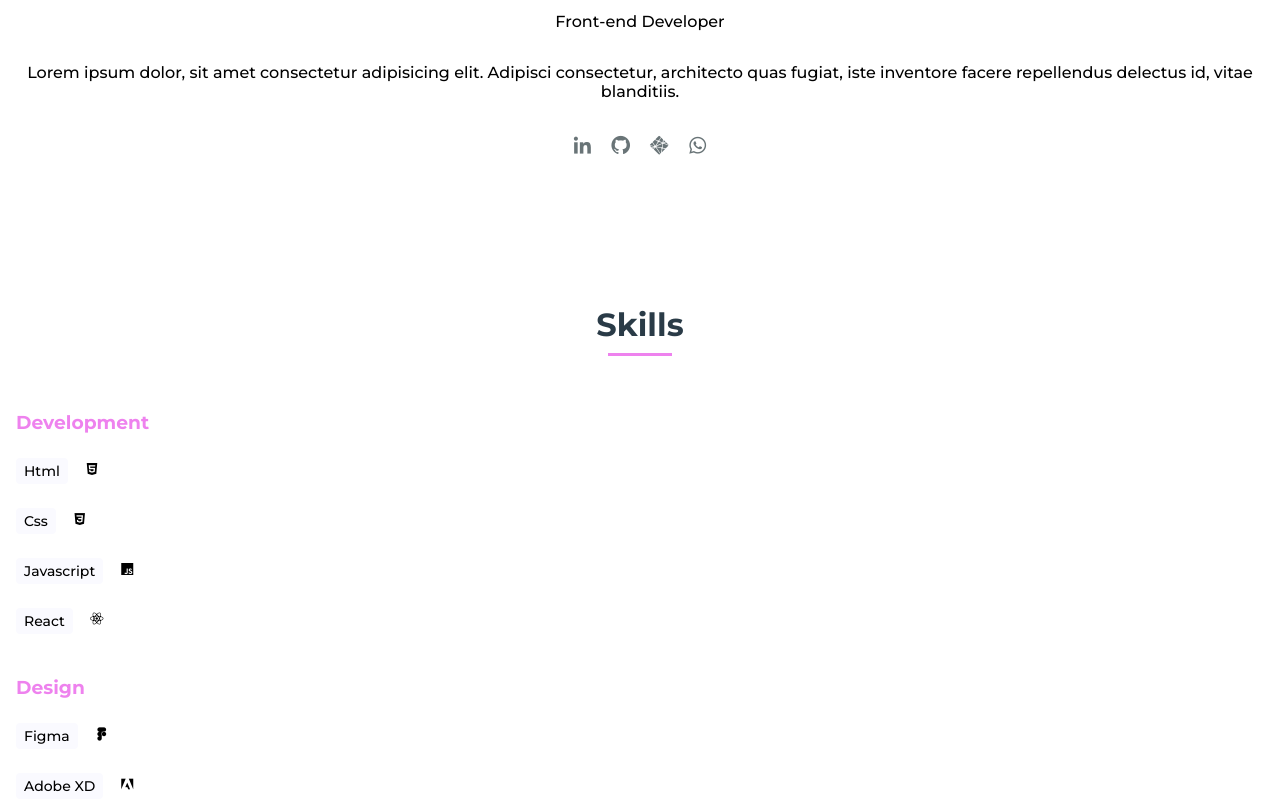
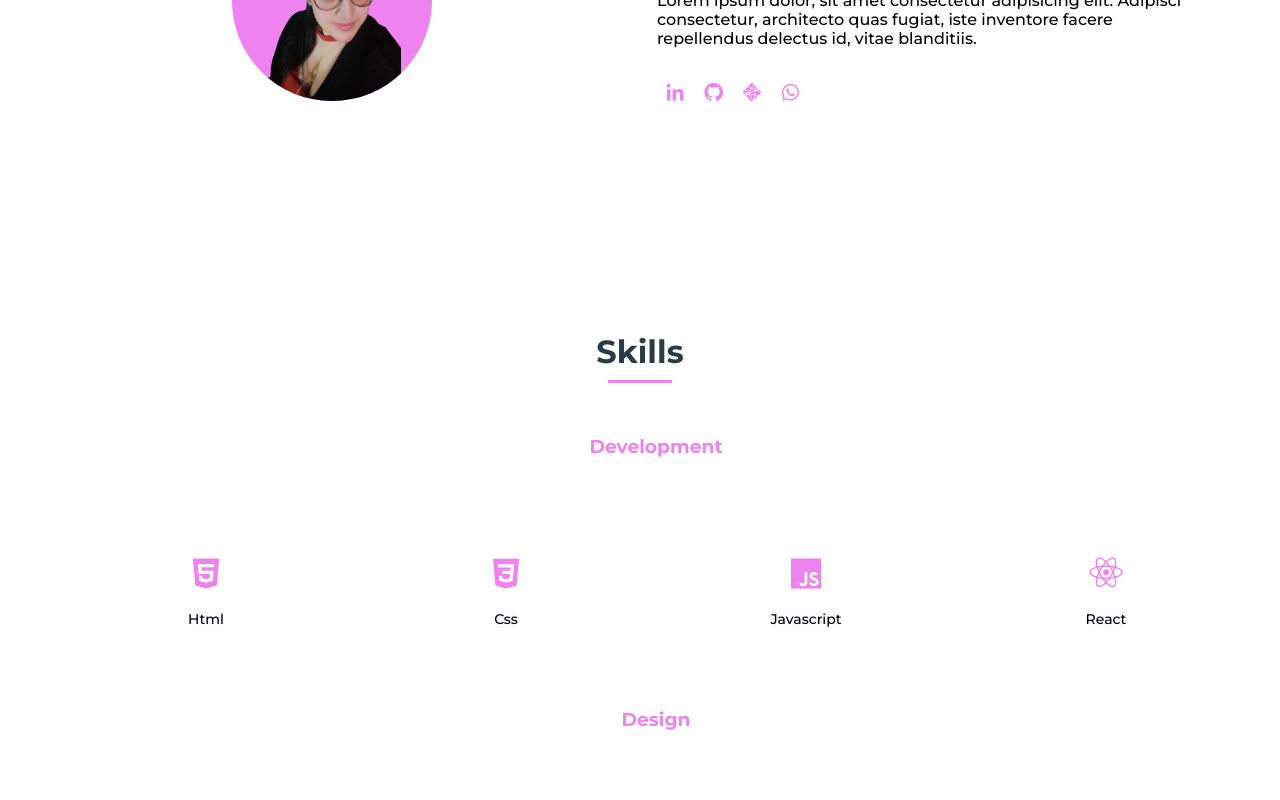
Before and after one commit to PauliMorales/myportfolio, a React (Vite) app: page / in a window 1280 px wide. Shown: the part 1200-2000 px from the top of the page. Built offline with nearby package versions, Linux system fonts and the light colour scheme.

Commit message:
Querty media update

```diff
--- a/src/App.css
+++ b/src/App.css
@@ -1,21 +1,37 @@
-.section{
-    padding: 3rem 0;
+.section {
+  padding: 4rem 1.5rem;
 }
-.section-title{
+.section-title {
   position: relative;
   font-size: 2rem;
   color: var(--dark-color);
   margin: 2rem 0;
   text-align: center;
 }
-.section-title::after{
+.section-title::after {
   position: absolute;
   content: "";
   width: 32px;
-    height: .18rem;
+  height: 0.18rem;
   left: 0;
   right: 0;
   margin: auto;
   top: 2rem;
   background-color: var(--first-color);
 }
+
+@media screen and (min-width: 768px) {
+  .section {
+    padding-top: 4rem;
+  }
+  .section-title {
+    margin-bottom: 4rem;
+  }
+  .section-title::after {
+    width: 64px;
+    top: 3rem;
+  }
+  .bx:hover {
+    transform: scale(2);
+  }
+}
--- a/src/components/About/about.css
+++ b/src/components/About/about.css
@@ -30,7 +30,7 @@
   margin-bottom: 0.5rem;
 }
 .about__text {
-  margin-bottom: 2rem;
+  margin: 2rem 0.5rem;
 }
 .about__profession {
   display: block;
@@ -40,11 +40,11 @@
   font-size: 1.4rem;
   margin: 0 0.5rem;
 }
-.about__social-icon:hover {
+.about__social-icon {
   color: var(--first-color);
 }
 
-@media screen and (max-width: 768px) {
+@media screen and (min-width: 768px) {
   .about__container {
     grid-template-columns: repeat(2, 1fr);
     align-items: center;
@@ -55,4 +55,7 @@
     width: 200px;
     height: 200px;
   }
+  .about__text {
+    margin: 0 3rem 2rem 1px;
+  }
 }
--- a/src/components/Contact/Contact.jsx
+++ b/src/components/Contact/Contact.jsx
@@ -92,7 +92,7 @@ const Contact = () => {
               />
             </label>
             <br />
-            <button type="submit">Send</button>
+            <button className="contact__button" type="submit">Send</button>
           </form>
         </div>
       </section>
--- a/src/components/Contact/contact.css
+++ b/src/components/Contact/contact.css
@@ -1,10 +1,5 @@
 .contact__container {
   row-gap: 2rem;
-  max-width: 100%;
-  display: flex;
-  width: calc(100% - 2rem);
-  margin-left: 1rem;
-  margin-right: 1rem;
 }
 .contact__subtitle {
   font-size: var(--normal-font-size);
@@ -12,12 +7,18 @@
 }
 .contact__text {
   display: inline-block;
-  margin-bottom: var(--mb-2);
+  margin-bottom: 1rem;
 }
 .contact__inputs {
   display: grid;
   grid-template-columns: repeat(2, 1fr);
   column-gap: 1rem;
+  border-radius: 0.5em;
+  border: none;
+  width: 100%;
+  font-size: 20px;
+  padding: 0.2rem;
+  margin: 0.5rem 0;
 }
 .contact__input {
   width: 100%;
@@ -25,28 +26,63 @@
   outline: none;
   border: 1.5px solid var(--dark-color);
   font-size: var(--normal-font-size);
-  margin-bottom: var(--mb-4);
+  margin-bottom: 2rem;
   border-radius: 0.5rem;
 }
 .contact__button {
-  display: block;
-  background-color: var(--first-color);
-  color: var(--white-color);
   padding: 0.75rem 2.5rem;
   margin-left: auto;
   border-radius: 0.5rem;
   border: none;
   outline: none;
-  font-size: var(--normal-font-size);
+  align-items: center;
+  background-color: initial;
+  background-image: linear-gradient(
+    rgba(179, 132, 201, 0.84),
+    rgba(57, 31, 91, 0.84) 50%
+  );
+  border-width: 0;
+  box-shadow: rgba(57, 31, 91, 0.24) 0 2px 2px,
+    rgba(179, 132, 201, 0.4) 0 8px 12px;
+  color: #ffffff;
   cursor: pointer;
+  display: flex;
+  font-weight: 700;
+  justify-content: center;
+  letter-spacing: 0.04em;
+  line-height: 16px;
+  text-align: center;
+  text-decoration: none;
+  text-shadow: rgba(255, 255, 255, 0.4) 0 0 4px,
+    rgba(255, 255, 255, 0.2) 0 0 12px, rgba(57, 31, 91, 0.6) 1px 1px 4px,
+    rgba(57, 31, 91, 0.32) 4px 4px 16px;
+  -webkit-user-select: none;
+  touch-action: manipulation;
+  vertical-align: baseline;
 }
 
-@media screen and (max-width: 768px) {
+.contact__button:hover {
+  background-image: linear-gradient(#b384c9, #391f5b 50%);
+}
+
+.contact__form {
+  background: var(--first-color);
+  padding: 1rem;
+  border-radius: 5px;
+  margin: 1rem;
+}
+
+@media screen and (min-width: 768px) {
   .contact__container {
+    display: grid;
     grid-template-columns: repeat(2, 1fr);
     justify-items: center;
+    justify-content: end;
+    align-items: baseline;
   }
   .contact__form {
     width: 380px;
+    margin: 1rem;
   }
+
 }
--- a/src/components/Footer/footer.css
+++ b/src/components/Footer/footer.css
@@ -1,8 +1,9 @@
 .footer {
   background-color: var(--dark-color);
   max-width: 100%;
-  display: flex;
-  width: calc(100% - 2rem);
+  display: grid;
+  grid-template-columns: 100%;
+  grid-column-gap: 2rem;
 }
 .footer__container {
   row-gap: 2rem;
@@ -10,7 +11,12 @@
 .footer__title {
   font-size: var(--normal-font-size);
   color: var(--white-color);
-  margin-bottom: 1rem;
+  margin: 1rem 0;
+}
+
+.footer__text {
+  margin: 1em 0;
+  color: var(--first-color);
 }
 .footer__link {
   padding: 0.25rem 0;
@@ -26,9 +32,12 @@
   color: var(--first-color);
 }
 
-@media screen and (max-width: 768px) {
+@media screen and (min-width: 768px) {
   .footer__container {
+    display: grid;
     grid-template-columns: repeat(3, 1fr);
+    justify-content: center;
+    align-items: start;
     justify-items: center;
   }
 }
--- a/src/components/Home/home.css
+++ b/src/components/Home/home.css
@@ -4,7 +4,6 @@
   overflow: hidden;
   max-width: 100%;
   padding: 30px 0 0;
-
 }
 .home__container {
   height: calc(100vh - 3rem);
@@ -41,9 +40,13 @@
     height: 100vh;
     grid-template-rows: 1.7fr 1fr;
     row-gap: 0;
+    padding: 1.5rem;
   }
   .home__img {
     width: 50%;
     right: 5%;
   }
+  .home__scroll {
+    padding: 10% 1% 1%;
+  }
 }
--- a/src/components/Portfolio/portfolio.css
+++ b/src/components/Portfolio/portfolio.css
@@ -1,12 +1,5 @@
 .portfolio {
   background-color: var(--white-color);
-  max-width: 1024px;
-  display: grid;
-  grid-template-columns: 100%;
-  grid-column-gap: 2rem;
-  width: calc(100% - 2rem);
-  margin-left: 1rem;
-  margin-right: 1rem;
 }
 .portfolio__container {
   justify-items: center;
@@ -40,7 +33,7 @@
   color: var(--dark-color);
 }
 
-@media screen and (max-width: 768px) {
+@media screen and (min-width: 768px) {
   .portfolio__container {
     grid-template-columns: repeat(3, 1fr);
     grid-template-rows: repeat(2, 1fr);
--- a/src/components/Skills/Skills.jsx
+++ b/src/components/Skills/Skills.jsx
@@ -49,7 +49,7 @@ const Skills = () => {
 
   const renderItems = (items) => {
     return items.map((item) => (
-      <div key={item.name}>
+      <div className="skills__icon" key={item.name} >
         <span className="skills__name">{item.name}</span>
         <i className={`bx ${item.icon}`}></i>
       </div>
@@ -65,7 +65,7 @@ const Skills = () => {
           {skills.map((skill) => (
             <div key={skill.title} className="skills__box">
               <h3 className="skills__subtitle">{skill.title}</h3>
-              {renderItems(skill.items)}
+              <div className="skills__items">{renderItems(skill.items)}</div>
             </div>
           ))}
 
--- a/src/components/Skills/skills.css
+++ b/src/components/Skills/skills.css
@@ -1,9 +1,7 @@
 .skills__container {
   max-width: 100%;
-  display: grid;
   width: calc(100% - 2rem);
-  margin-left: 1rem;
-  margin-right: 1rem;
+  margin: 2rem;
 }
 .skills__subtitle {
   color: var(--first-color);
@@ -12,12 +10,10 @@
 .skills__name {
   display: inline-block;
   font-size: var(--small-font-size);
-  margin-right: 1rem;
-  margin-bottom: 1.5rem;
-  padding: 0.25rem 0.5rem;
   background-color: var(--white-color);
   border-radius: 0.25rem;
 }
+
 .skills__name:hover {
   background-color: var(--first-color);
   color: var(--white-color);
@@ -26,9 +22,40 @@
   border-radius: 0.5rem;
 }
 
-@media screen and (max-width: 768px) {
+.skills__items .bx {
+  color: var(--first-color);
+}
+
+.skills__icon {
+  margin: 1rem 0;
+}
+
+@media screen and (min-width: 768px) {
   .skills__container {
-    grid-template-columns: repeat(2, 1fr);
     align-items: center;
   }
+
+  .skills__subtitle {
+    text-align: center;
+    margin: 4rem;
+  }
+
+  .skills__items {
+    display: flex;
+    justify-content: space-around;
+  }
+
+  .skills__icon {
+    display: flex;
+    flex-direction: column-reverse;
+    align-items: center;
+  }
+  .skills__items .bx {
+    font-size: 2.5rem;
+    margin: 1rem;
+  }
+
+  .skills__items .bx:hover {
+    transform: scale(1.5);
+  }
 }
--- a/src/index.css
+++ b/src/index.css
@@ -53,14 +53,4 @@ img {
   body {
     margin: 0;
   }
-  .section {
-    padding-top: 4rem;
-  }
-  .section-title {
-    margin-bottom: 3rem;
-  }
-  .section-title::after {
-    width: 64px;
-    top: 3rem;
-  }
 }
```
Also changed, not shown: 1 other file (tests, documents, lock files or other folders). Lines whose indentation alone changed are shown as unchanged.
